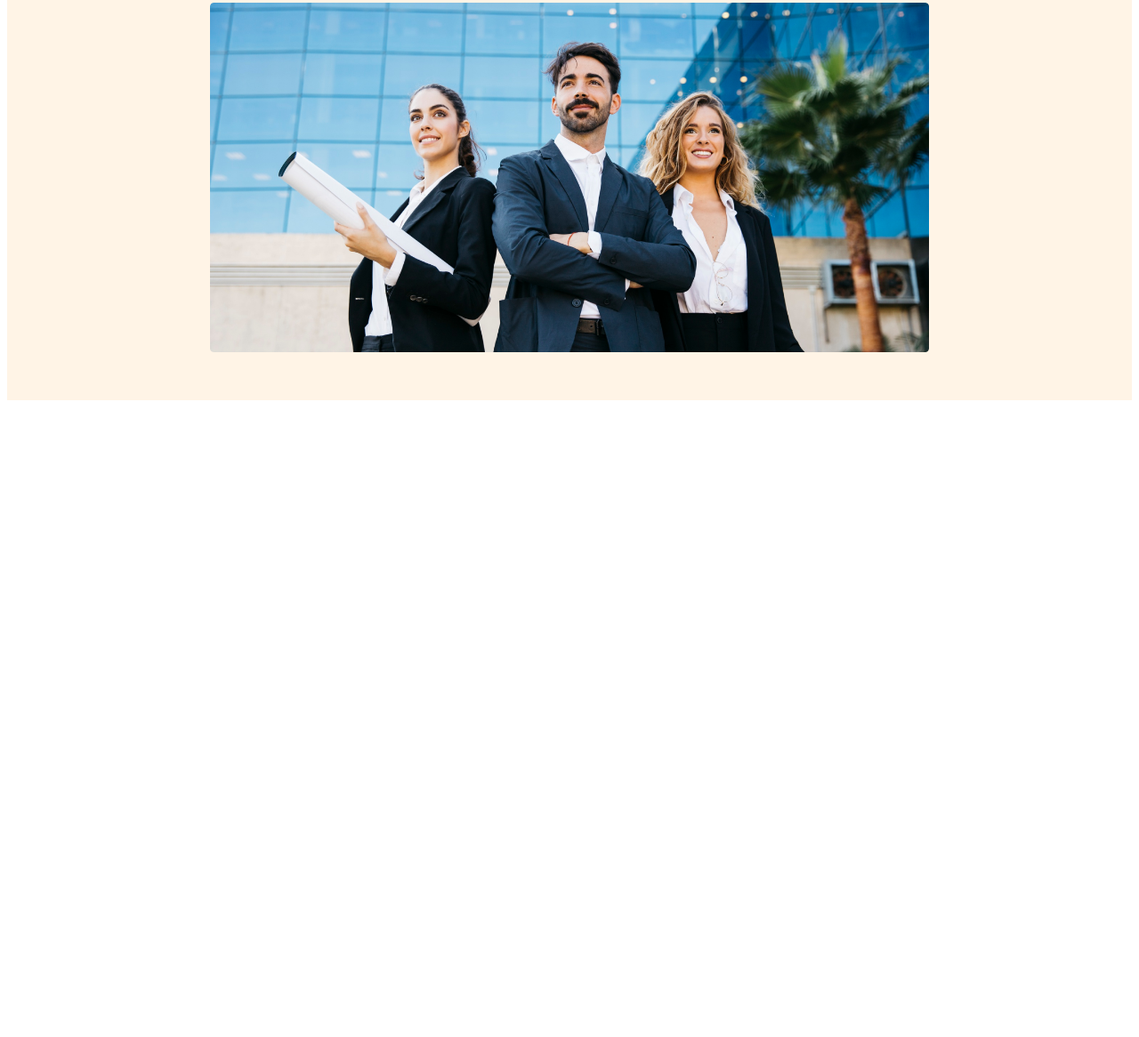
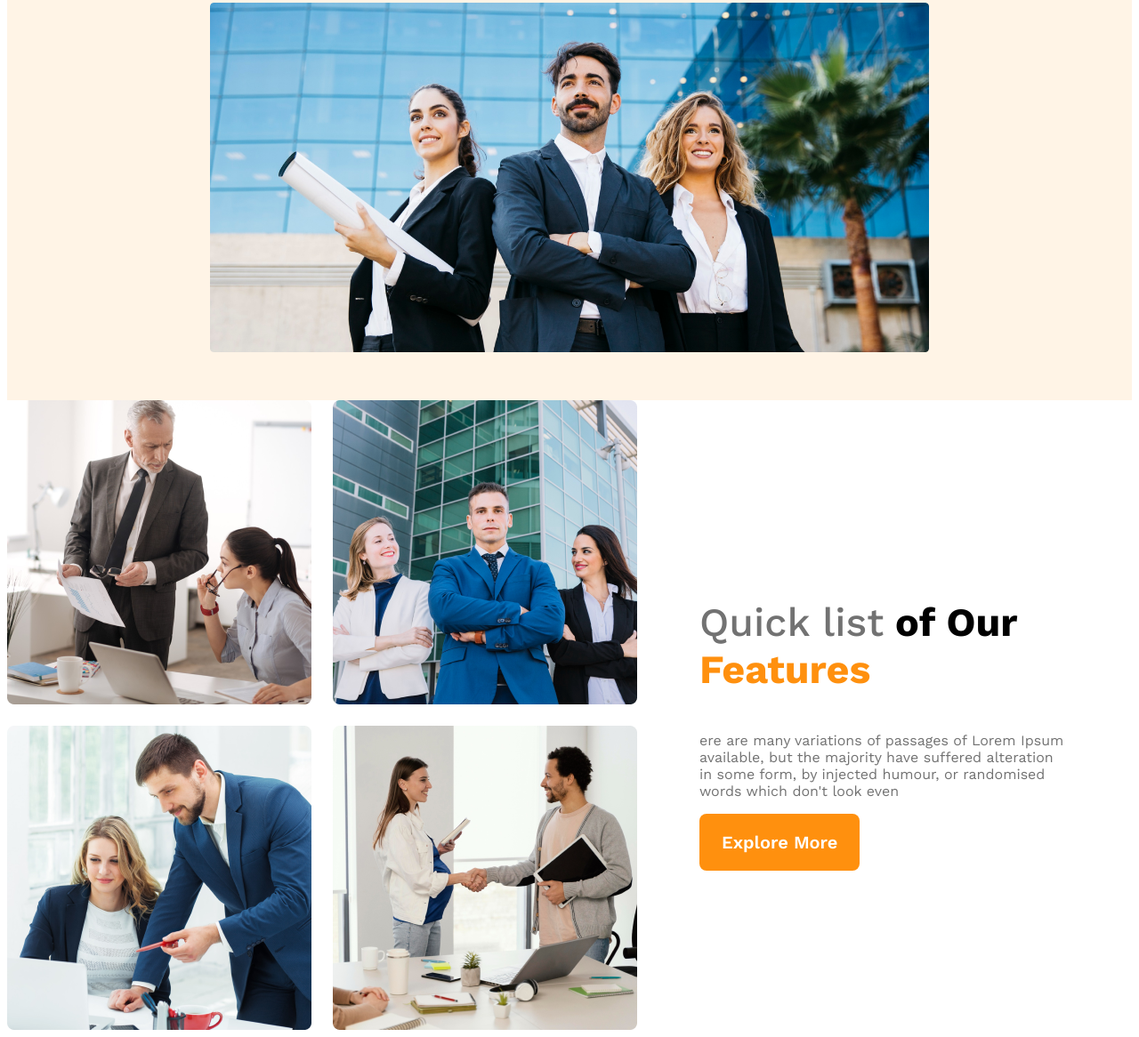
Before and after one commit to Tasnim15/g3-architect-website, a plain HTML site: page index.html in a window 1280 px wide. Shown: the part 584-1750 px from the top of the page at 89% size. Before the commit the page ends 1042 px from the top, so only its background shows below. Drawn offline with nearby package versions, Linux system fonts and the light colour scheme.

Commit message:
team responsive added

```diff
--- a/index.html
+++ b/index.html
@@ -21,13 +21,33 @@
          <div class="banner-content">
             <h1 class="banner-title">Brand New
                 Group of Architects </h1>
-                <p class="brand-description">There are many variations of passages of Lorem Ipsum available, but the majority have suffered alteration in some form, by injected humour, or randomised words which don't look even</p>
+                <p class="text-light-gray">There are many variations of passages of Lorem Ipsum available, but the majority have suffered alteration in some form, by injected humour, or randomised words which don't look even</p>
        <button class="btn-primary">Explore More</button>
          </div>
        <img src="./images/banner.png" alt="">
             </div>
     </header>
-    <main></main>
+    <!-- main start -->
+    <main>
+        <!-- feature section -->
+        <section>
+            <div class="teams-container">
+
+
+            <div class="teams-img-container">
+                <img src="./images/team1.png" alt="">
+                <img src="./images/team2.png" alt="">
+                <img src="./images/team3.png" alt="">
+                <img src="./images/team4.png" alt="">
+            </div>
+            <div class="teams-content">
+                <h3 class="teams-title"><span class="quick-list"> Quick list</span> <span class="" >of Our</span> <span class="text-feature">Features</span> </h3>
+                <p class="text-light-gray">ere are many variations of passages of Lorem Ipsum available, but the majority have suffered alteration in some form, by injected humour, or randomised words which don't look even</p>
+            <button class="btn-primary">Explore More</button>
+            </div>
+        </div>
+        </section>
+    </main>
     <footer></footer>
 </body>
 </html>
--- a/style.css
+++ b/style.css
@@ -1,6 +1,9 @@
 /* Google font link from google */
 @import url('https://fonts.googleapis.com/css2?family=Merriweather:wght@400;700&family=Open+Sans:ital,wght@0,400;0,700;1,800&family=Work+Sans:wght@400;500;600;700;800&display=swap');
 /* shared style */
+.text-light-gray{
+    color: #727272;
+}
 .btn-primary{
     border-radius: 8px;
 background: #FF900E;
@@ -56,24 +59,66 @@ nav >li >a{
     color: #131313;
     font-weight: 700;
 }
-.banner-description{
-    color: #727272;
-}
+
 .banner img{
     width: 100%;
     margin-top: 20px;
 }
+/* main styles */
+main{
+    max-width: 1440px;
+    margin: 0 auto;
+}
+/* teams style */
+.teams-container{
+    display: flex;
+    align-items: center;
+}
+.teams-img-container{
+    display: grid;
+    grid-template-columns: repeat(2,1fr);
+    gap: 1.5rem;
+}
+.teams-content{
+    padding-left: 70px;
+    padding-right: 70px;
+}
+.teams-title{
+    font-size: 2.8rem;
+}
+.quick-list{
+    color:  #727272;
+    font-weight: 500
+}
+.text-feature{
+    color: #FF900E;
+font-weight: 700;
+
+}
+
+
+
+
+
+
 /* resonsive styles */
 @media screen and (max-width:576px) {
-    nav{
+    nav, .teams-container{
         flex-direction: column;
     }
     header{
         padding: 20px;
     }
+    .teams-img-container{
+        grid-template-columns: repeat(1,1fr);
+    }
+    .teams-content{
+        padding-left: 20px;
+        padding-right: 20px;
+    }
 }
 /* medium device */@media screen and (min-width:576px) and (max-width:992px){
-    nav{
+    nav, .teams-container{
         flex-direction: column;
     }
     header{
```
